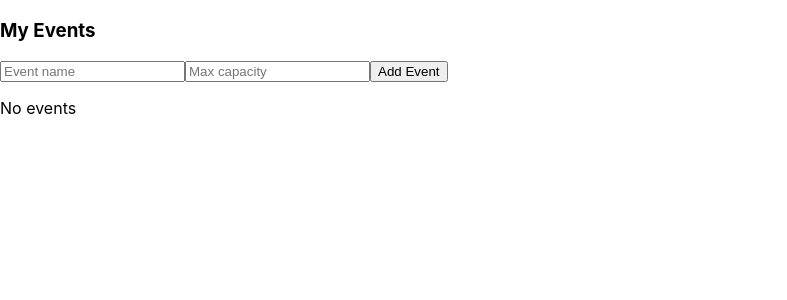
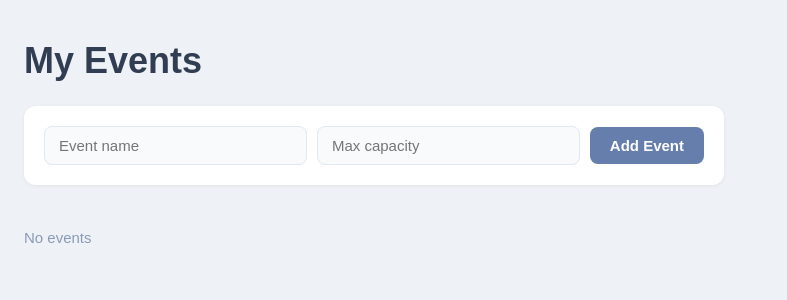
Before and after one commit to ism19/Wedding-Guest-List-Tracker, a React (Create React App) app: page / in a window 1280 px wide. Shown: the top 300 px of the page, without its empty margins (0-787 px from the left). Built offline with nearby package versions, Linux system fonts and the light colour scheme.

Commit message:
added some styling to event list section

```diff
--- a/src/App.css
+++ b/src/App.css
@@ -1,38 +1,100 @@
-.App {
-  text-align: center;
+* {
+  margin: 0;
+  padding: 0;
+  box-sizing: border-box;
 }
 
-.App-logo {
-  height: 40vmin;
-  pointer-events: none;
+body {
+  font-family: Arial, Helvetica, sans-serif;
+  background-color: #eef2f7;
+  min-height: 100vh;
+  padding: 40px 24px;
 }
 
-@media (prefers-reduced-motion: no-preference) {
-  .App-logo {
-    animation: App-logo-spin infinite 20s linear;
-  }
+#my-events {
+  font-size: 36px;
+  color: #313d52;
+  margin-bottom: 24px;
 }
 
-.App-header {
-  background-color: #282c34;
-  min-height: 100vh;
+/* ── FORM ── */
+.add-event {
+  display: flex;
+  gap: 10px;
+  align-items: center;
+  background: white;
+  padding: 20px;
+  border-radius: 12px;
+  max-width: 700px;
+  box-shadow: 0 1px 4px rgba(0,0,0,0.06);
+  margin-bottom: 24px;
+}
+
+.add-event-input {
+  flex: 1;
+  border: 1.5px solid #e2e8f0;
+  background-color: #f8fafc;
+  color: #313d52;
+  padding: 10px 14px;
+  font-size: 15px;
+  border-radius: 8px;
+  outline: none;
+  transition: border-color 0.15s;
+}
+
+.add-event-input:focus {
+  border-color: #667eac;
+  background: white;
+}
+
+.add-button {
+  background-color: #667eac;
+  border: none;
+  border-radius: 8px;
+  color: white;
+  font-size: 15px;
+  font-weight: 600;
+  padding: 10px 20px;
+  cursor: pointer;
+  white-space: nowrap;
+  transition: background 0.15s;
+}
+
+.add-button:hover {
+  background-color: #4f6490;
+}
+
+/* ── EVENT LIST ── */
+.events-grid {
+  max-width: 700px;
+}
+
+.event-list {
+  list-style: none;
   display: flex;
   flex-direction: column;
-  align-items: center;
-  justify-content: center;
-  font-size: calc(10px + 2vmin);
-  color: white;
+  gap: 10px;
 }
 
-.App-link {
-  color: #61dafb;
+.events {
+  background: white;
+  border-radius: 10px;
+  padding: 16px 20px;
+  color: #313d52;
+  font-size: 15px;
+  box-shadow: 0 1px 4px rgba(0,0,0,0.06);
+  border: 1.5px solid transparent;
+  cursor: pointer;
+  transition: border-color 0.15s;
 }
 
-@keyframes App-logo-spin {
-  from {
-    transform: rotate(0deg);
-  }
-  to {
-    transform: rotate(360deg);
-  }
+.events:hover {
+  background-color: #e4e8ee;
 }
+
+/* ── NO EVENTS ── */
+.no-events {
+  color: #8a9ab5;
+  font-size: 15px;
+  padding: 20px 0;
+}
--- a/src/App.js
+++ b/src/App.js
@@ -1,11 +1,5 @@
 import {useState} from 'react'
 import './App.css'
-
-const Event = {
-  name: "",
-  capacity: 0,
-  guests: []
-}
 
 function EventList({eventList}) {
   if(eventList.length === 0) return <p className="no-events">No events</p>
@@ -43,10 +37,11 @@ function App() {
 
   return (
     <div>
-      <h3>My Events</h3>
+      <h3 id="my-events">My Events</h3>
       <div className="add-event">
         <input
           type="text"
+          className="add-event-input"
           value={event}
           placeholder="Event name"
           onChange={e => setEvent(e.target.value)}
@@ -54,6 +49,7 @@ function App() {
 
         <input
           type="text"
+          className="add-event-input"
           value={capacity}
           placeholder="Max capacity"
           onChange={e => setCapacity(e.target.value)}
```
